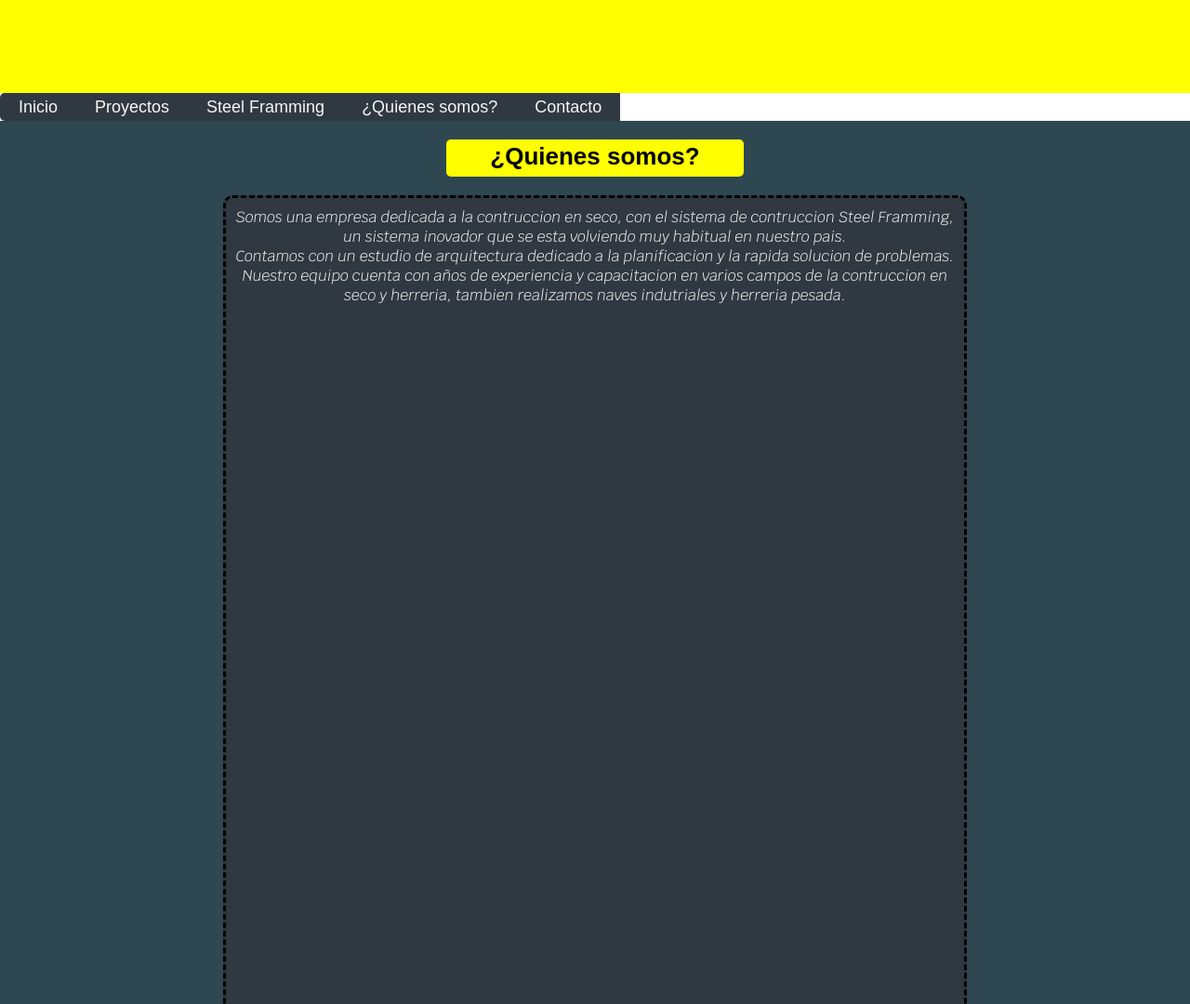
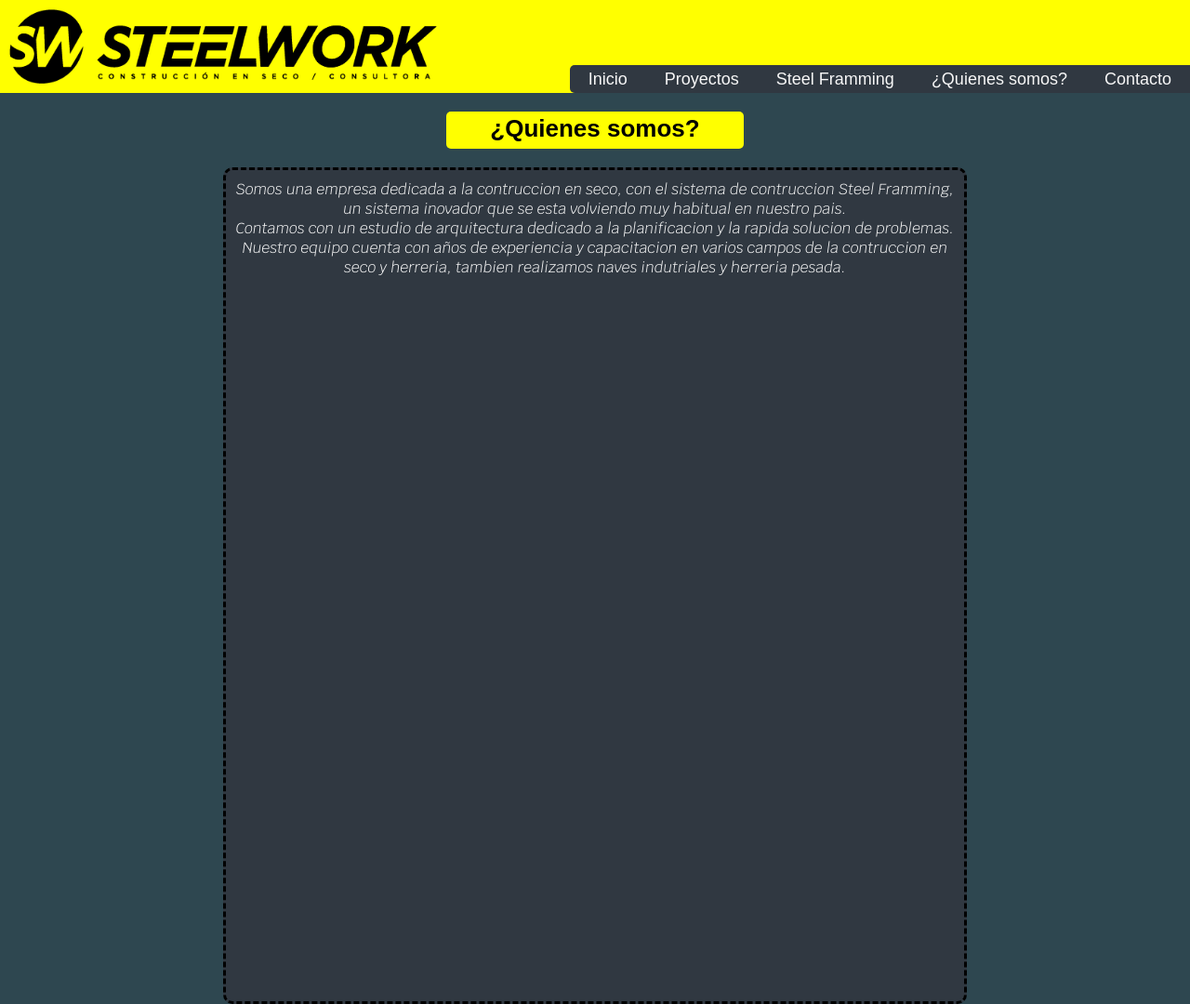
Before and after one commit to Gabrielvz95/preentrega2_valenzuela, a plain HTML site: page pages/quienes-somos.html in a window 1280 px wide. Shown: the top 1080 px of the page at 93% size. Drawn offline with Linux system fonts and the light colour scheme; a web font is replaced by a local one.

Commit message:
arreglo de enlaces

```diff
--- a/css/style.css
+++ b/css/style.css
@@ -211,7 +211,7 @@ nav ul li a {
 .contenedorSteel{
     width: 100%;
     height: 100%;
-    padding: 20px;
+    padding: 30px;
     margin: 0 auto;
     background-color: #2E4750;
 }
--- a/pages/quienes-somos.html
+++ b/pages/quienes-somos.html
@@ -15,19 +15,19 @@
 
 <header>
     <div>
-        <!-- Logo principal -->
+        <img src="../img/logo.png" alt="steelwork">  <!-- Logo principal -->
     </div>
+
+    <nav>
+        <ul>
+            <li class="li_animacion"><a class="link" href="/index.html">Inicio</a></li>
+            <li class="li_animacion"><a class="link" href="/pages/proyectos.html">Proyectos</a></li>
+            <li class="li_animacion"><a class="link" href="/pages/steel-framming.html">Steel Framming</a></li>
+            <li class="li_animacion"><a class="link" href="/pages/quienes-somos.html">¿Quienes somos?</a></li>
+            <li class="li_animacion"><a class="link" href="/pages/contacto.html">Contacto</a></li>
+        </ul>
+    </nav>
 </header>
-
-<nav>
-    <ul>
-        <li><a href="../index.html">Inicio</a></li>
-        <li><a href="proyectos.html">Proyectos</a></li>
-        <li><a href="steel-framming.html">Steel Framming</a></li>
-        <li><a href="quienes-somos.html">¿Quienes somos?</a></li>
-        <li><a href="contacto.html">Contacto</a></li>
-    </ul>
-</nav>
 
 <body>
     <main class="contenedorSomos">
```
Also changed, not shown: pages/contacto.html (+11 -11 lines), pages/proyectos.html (+3 -3 lines), pages/steel-framming.html (+5 -5 lines).
